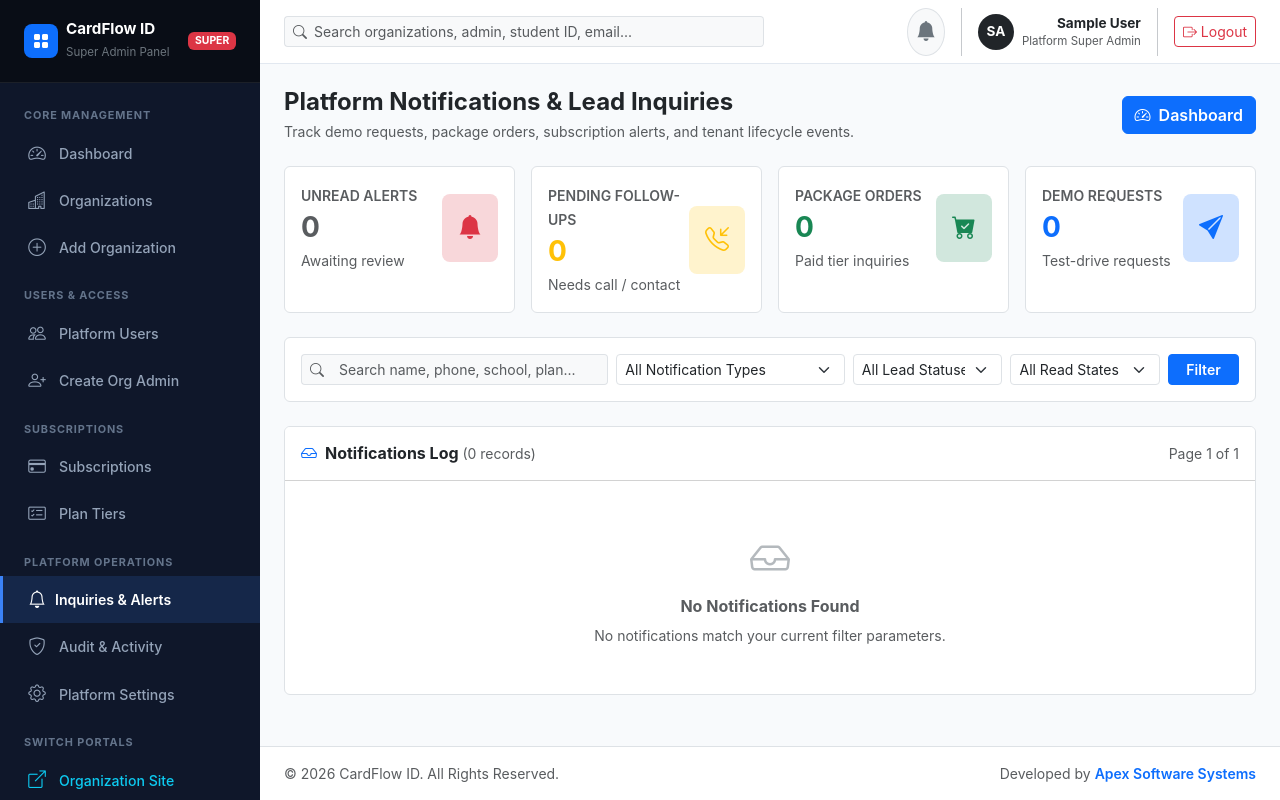
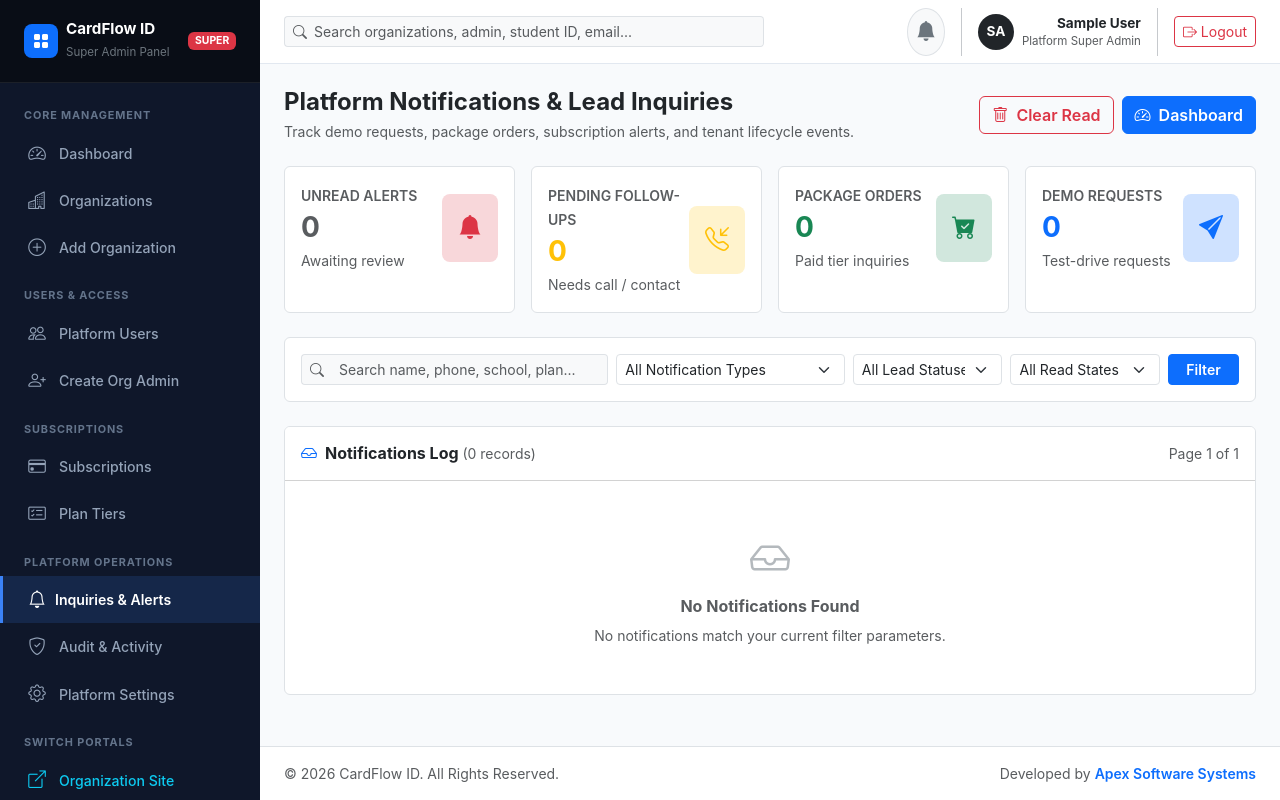
Before and after one commit to tulasinepali/student-id-card-generator, a Django app: page /platform-admin/notifications/ in a window 1280 px wide. Run offline with Django 5.2, Linux system fonts and the light colour scheme; the visitor is signed in with stand-in values (Sample User, id 1); data comes from the database, SQL or seed files in the repository; data that the repository does not hold is empty.

Commit message:
feat(notifications): add notification deletion and bulk clear-read functionality

```diff
--- a/backend/apps/platform_admin/urls.py
+++ b/backend/apps/platform_admin/urls.py
@@ -31,6 +31,8 @@ from apps.platform_admin.views import (
     notification_mark_read_view,
     notifications_mark_all_read_view,
     notification_update_status_view,
+    notification_delete_view,
+    notifications_clear_read_view,
 )
 
 app_name = 'platform_admin'
@@ -48,6 +50,8 @@ urlpatterns = [
     path('notifications/<int:pk>/mark-read/', notification_mark_read_view, name='notification_mark_read'),
     path('notifications/mark-all-read/', notifications_mark_all_read_view, name='notifications_mark_all_read'),
     path('notifications/<int:pk>/status/', notification_update_status_view, name='notification_update_status'),
+    path('notifications/<int:pk>/delete/', notification_delete_view, name='notification_delete'),
+    path('notifications/clear-read/', notifications_clear_read_view, name='notifications_clear_read'),
 
     # Organizations
     path('organizations/', organizations_list_view, name='organizations_list'),
--- a/backend/apps/platform_admin/views.py
+++ b/backend/apps/platform_admin/views.py
@@ -1523,3 +1523,28 @@ def notification_update_status_view(request, pk):
 
     next_url = request.GET.get('next') or request.META.get('HTTP_REFERER') or reverse('platform_admin:notifications_list')
     return redirect(next_url)
+
+
+@super_admin_required
+def notification_delete_view(request, pk):
+    """Permanently deletes a single notification."""
+    notification = get_object_or_404(PlatformNotification, pk=pk)
+    title = notification.title
+    notification.delete()
+
+    if request.headers.get('x-requested-with') == 'XMLHttpRequest' or request.GET.get('format') == 'json':
+        unread_count = PlatformNotification.objects.filter(is_read=False).count()
+        return JsonResponse({'success': True, 'unread_count': unread_count})
+
+    messages.success(request, f"Notification '{title}' deleted successfully.")
+    next_url = request.GET.get('next') or request.META.get('HTTP_REFERER') or reverse('platform_admin:notifications_list')
+    return redirect(next_url)
+
+
+@super_admin_required
+def notifications_clear_read_view(request):
+    """Deletes all notifications that have been marked as read."""
+    count, _ = PlatformNotification.objects.filter(is_read=True).delete()
+    messages.success(request, f"Deleted {count} read notification(s).")
+    next_url = request.GET.get('next') or request.META.get('HTTP_REFERER') or reverse('platform_admin:notifications_list')
+    return redirect(next_url)
--- a/backend/templates/platform_admin/dashboard.html
+++ b/backend/templates/platform_admin/dashboard.html
@@ -267,6 +267,9 @@
                                 <i class="bi bi-envelope"></i>
                             </a>
                             {% endif %}
+                            <a href="{% url 'platform_admin:notification_delete' inq.pk %}?next={{ request.path|urlencode }}" class="btn btn-outline-danger" title="Delete Inquiry" onclick="return confirm('Are you sure you want to delete this notification / inquiry?');">
+                                <i class="bi bi-trash"></i>
+                            </a>
                         </div>
                     </td>
                 </tr>
--- a/backend/templates/platform_admin/notifications_list.html
+++ b/backend/templates/platform_admin/notifications_list.html
@@ -15,6 +15,9 @@
             <i class="bi bi-check2-all me-1"></i> Mark All as Read
         </a>
         {% endif %}
+        <a href="{% url 'platform_admin:notifications_clear_read' %}?next={{ request.get_full_path|urlencode }}" class="btn btn-outline-danger fw-semibold shadow-xs" onclick="return confirm('Are you sure you want to delete all read notifications?');">
+            <i class="bi bi-trash me-1"></i> Clear Read
+        </a>
         <a href="{% url 'platform_admin:dashboard' %}" class="btn btn-primary fw-semibold shadow-xs">
             <i class="bi bi-speedometer2 me-1"></i> Dashboard
         </a>
@@ -263,6 +266,11 @@
                         <button type="button" class="btn btn-sm btn-light border text-dark" data-bs-toggle="modal" data-bs-target="#statusModal{{ notif.pk }}">
                             <i class="bi bi-pencil-square me-1"></i> Update Status
                         </button>
+
+                        <!-- Delete Notification Button -->
+                        <a href="{% url 'platform_admin:notification_delete' notif.pk %}?next={{ request.get_full_path|urlencode }}" class="btn btn-sm btn-outline-danger" title="Delete Notification" onclick="return confirm('Are you sure you want to permanently delete this notification?');">
+                            <i class="bi bi-trash me-1"></i> Delete
+                        </a>
                     </div>
                 </div>
             </div>
```
Also changed, not shown: backend/apps/platform_admin/tests.py (+23 -0 lines).
